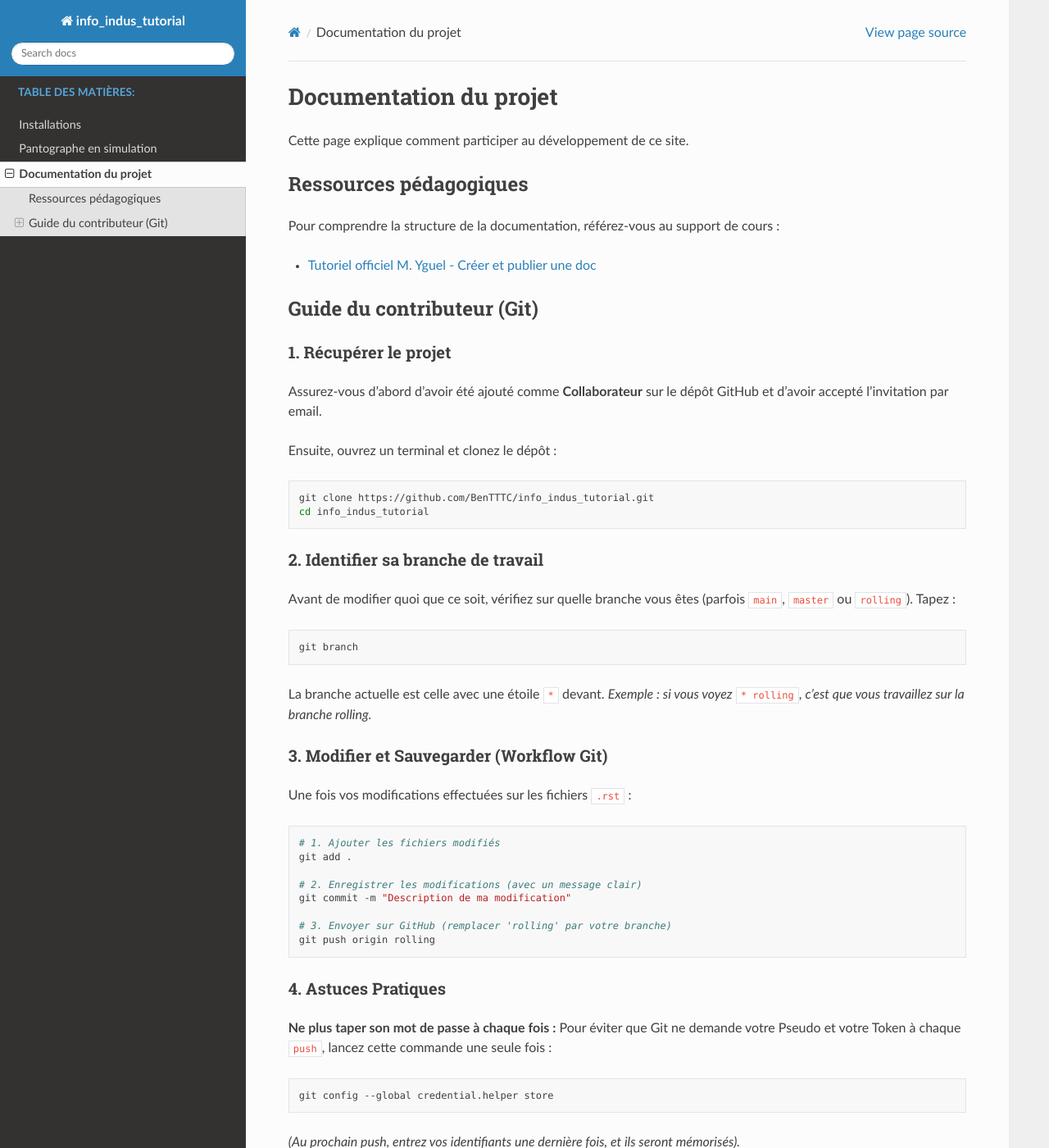
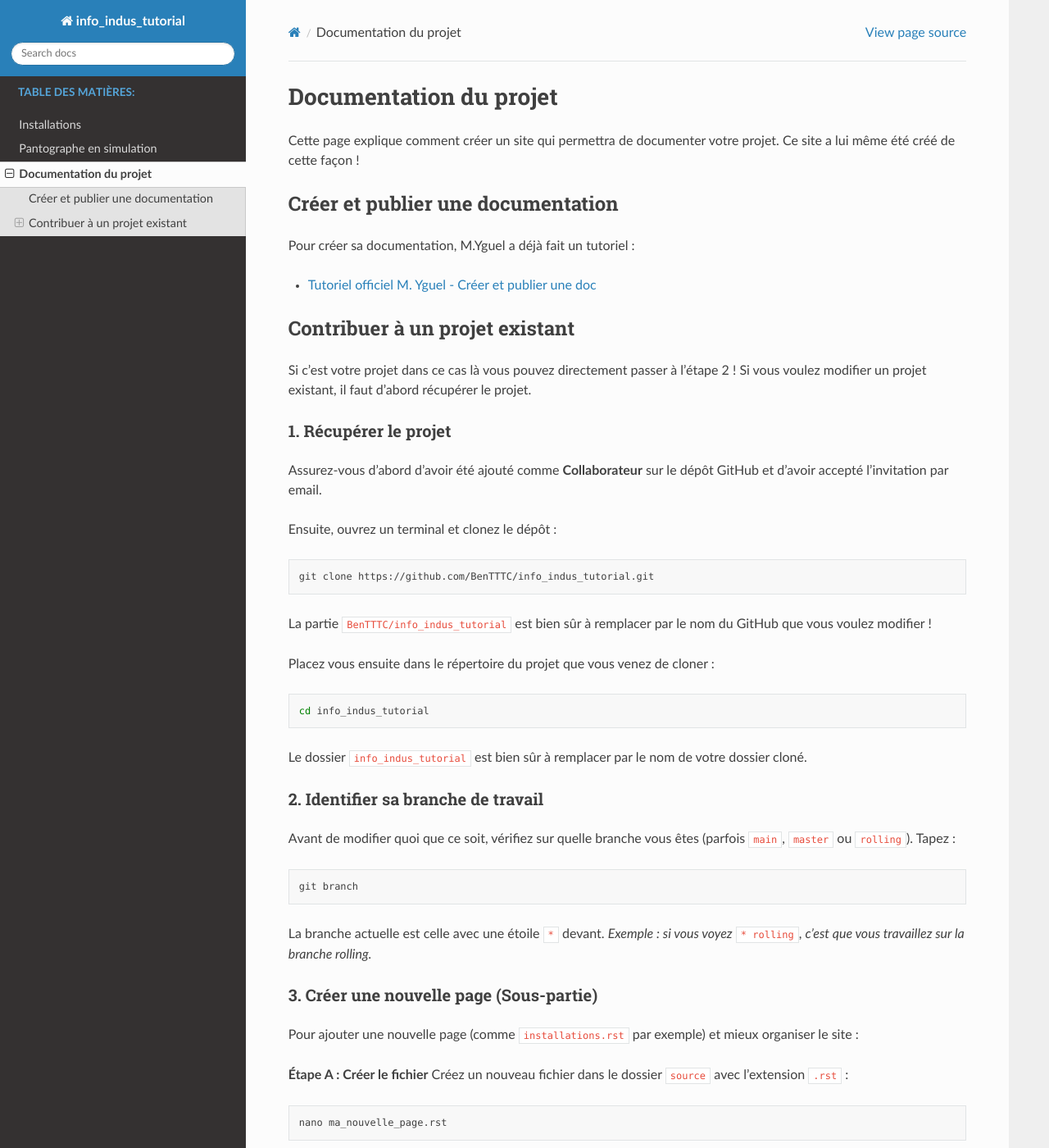
Before and after one commit to BenTTTC/info_indus_tutorial, a Sphinx documentation site: the page built from doc/sphinx/source/contribuer.rst, in a window 1280 px wide and 1400 px high. Shown: the whole window at 82% size. Built offline with Sphinx 7.4.7 and the Read the Docs theme 3.1.0, drawn with Linux system fonts in a browser that asks for light colours; some of the changed text lies outside the part shown.

Commit message:
Ajout d'une nouvelle page de doc

```diff
--- a/doc/sphinx/source/contribuer.rst
+++ b/doc/sphinx/source/contribuer.rst
@@ -1,16 +1,18 @@
 Documentation du projet
 =======================
 
-Cette page explique comment participer au développement de ce site.
+Cette page explique comment créer un site qui permettra de documenter votre projet. Ce site a lui même été créé de cette façon !
 
-Ressources pédagogiques
------------------------
-Pour comprendre la structure de la documentation, référez-vous au support de cours :
+Créer et publier une documentation
+----------------------------------
+Pour créer sa documentation, M.Yguel a déjà fait un tutoriel :
 
 * `Tutoriel officiel M. Yguel - Créer et publier une doc <https://yguel.github.io/informatique_industrielle_avec_ROS2/c01_create_and_publish_doc/p01s02_create_and_publish_doc.html>`_
 
-Guide du contributeur (Git)
----------------------------
+Contribuer à un projet existant
+-------------------------------
+Si c'est votre projet dans ce cas là vous pouvez directement passer à l'étape 2 !
+Si vous voulez modifier un projet existant, il faut d'abord récupérer le projet.
 
 1. Récupérer le projet
 ~~~~~~~~~~~~~~~~~~~~~~
@@ -21,7 +23,16 @@ Ensuite, ouvrez un terminal et clonez le dépôt :
 .. code-block:: bash
 
    git clone https://github.com/BenTTTC/info_indus_tutorial.git
+
+La partie ``BenTTTC/info_indus_tutorial`` est bien sûr à remplacer par le nom du GitHub que vous voulez modifier !
+
+Placez vous ensuite dans le répertoire du projet que vous venez de cloner :
+
+.. code-block:: bash
+
    cd info_indus_tutorial
+
+Le dossier ``info_indus_tutorial`` est bien sûr à remplacer par le nom de votre dossier cloné.
 
 2. Identifier sa branche de travail
 ~~~~~~~~~~~~~~~~~~~~~~~~~~~~~~~~~~~
@@ -34,22 +45,57 @@ Avant de modifier quoi que ce soit, vérifiez sur quelle branche vous êtes (par
 La branche actuelle est celle avec une étoile ``*`` devant.
 *Exemple : si vous voyez* ``* rolling``, *c'est que vous travaillez sur la branche rolling.*
 
-3. Modifier et Sauvegarder (Workflow Git)
-~~~~~~~~~~~~~~~~~~~~~~~~~~~~~~~~~~~~~~~~~
-Une fois vos modifications effectuées sur les fichiers ``.rst`` :
+3. Créer une nouvelle page (Sous-partie)
+~~~~~~~~~~~~~~~~~~~~~~~~~~~~~~~~~~~~~~~~
+Pour ajouter une nouvelle page (comme ``installations.rst`` par exemple) et mieux organiser le site :
+
+**Étape A : Créer le fichier**
+Créez un nouveau fichier dans le dossier ``source`` avec l'extension ``.rst`` :
 
 .. code-block:: bash
 
-   # 1. Ajouter les fichiers modifiés
+   nano ma_nouvelle_page.rst
+
+Ajoutez obligatoirement un titre souligné avec des signes égal ``=`` :
+
+.. code-block:: rst
+
+   Mon Titre de Page
+   =================
+
+   Mon contenu ici...
+
+**Étape B : Lier la page au menu (Index)**
+Ouvrez le fichier ``index.rst`` et ajoutez le nom de votre fichier (sans le .rst) dans la liste ``toctree`` :
+
+.. code-block:: rst
+
+   .. toctree::
+      :maxdepth: 2
+      :caption: Contents:
+
+      installations
+      ma_nouvelle_page
+
+.. warning::
+   Attention à l'alignement ! Le nom de votre fichier doit être aligné avec les autres (généralement 3 espaces).
+
+4. Sauvegarder et Envoyer
+~~~~~~~~~~~~~~~~~~~~~~~~~
+Une fois vos modifications effectuées (fichiers créés ou modifiés) :
+
+.. code-block:: bash
+
+   # 1. Ajouter TOUS les fichiers (nouveaux et modifiés)
    git add .
 
-   # 2. Enregistrer les modifications (avec un message clair)
-   git commit -m "Description de ma modification"
+   # 2. Enregistrer les modifications
+   git commit -m "Ajout d'une nouvelle page de doc"
 
    # 3. Envoyer sur GitHub (remplacer 'rolling' par votre branche)
    git push origin rolling
 
-4. Astuces Pratiques
+5. Astuces Pratiques
 ~~~~~~~~~~~~~~~~~~~~
 
 **Ne plus taper son mot de passe à chaque fois :**
--- a/doc/sphinx/source/index.rst
+++ b/doc/sphinx/source/index.rst
@@ -1,4 +1,4 @@
-Bienvenue sur la documentation du Projet RS
+Bienvenue sur la documentation du Projet ROS
 ============================================
 
 .. toctree::
```
